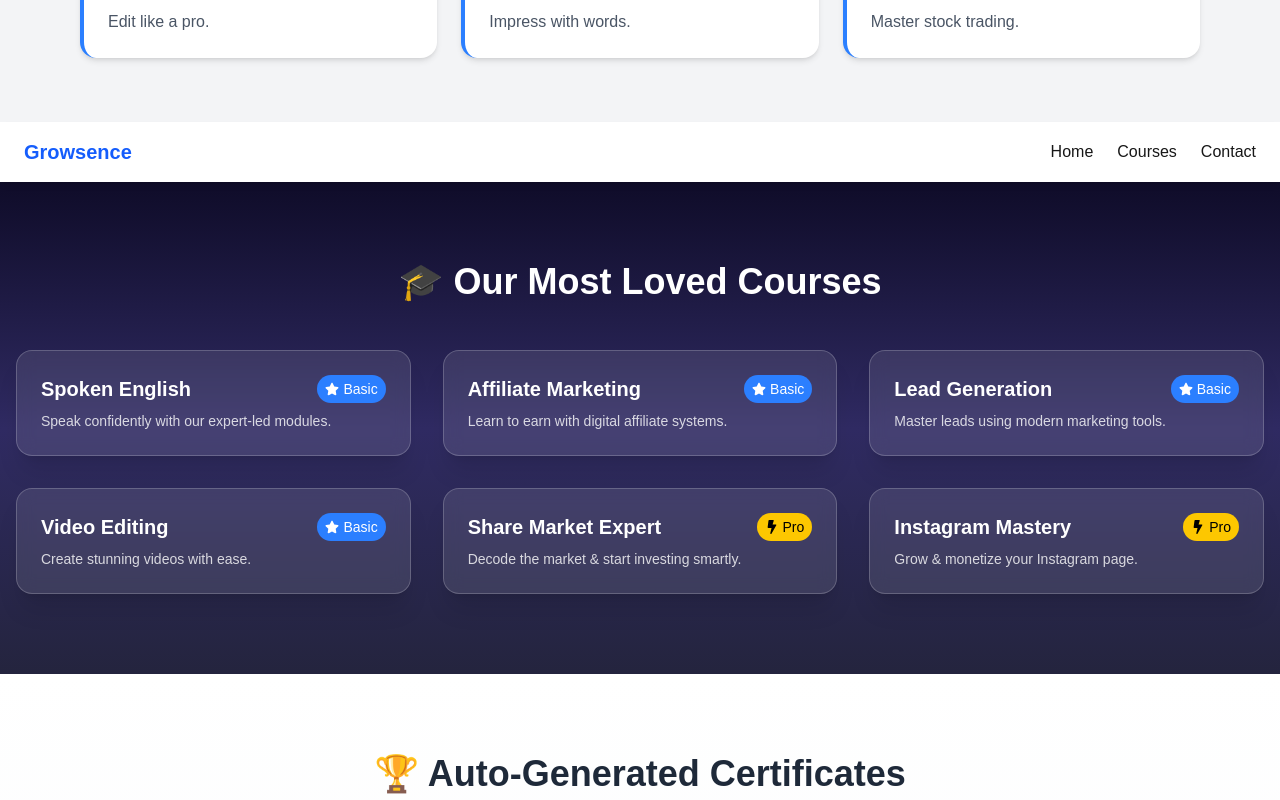
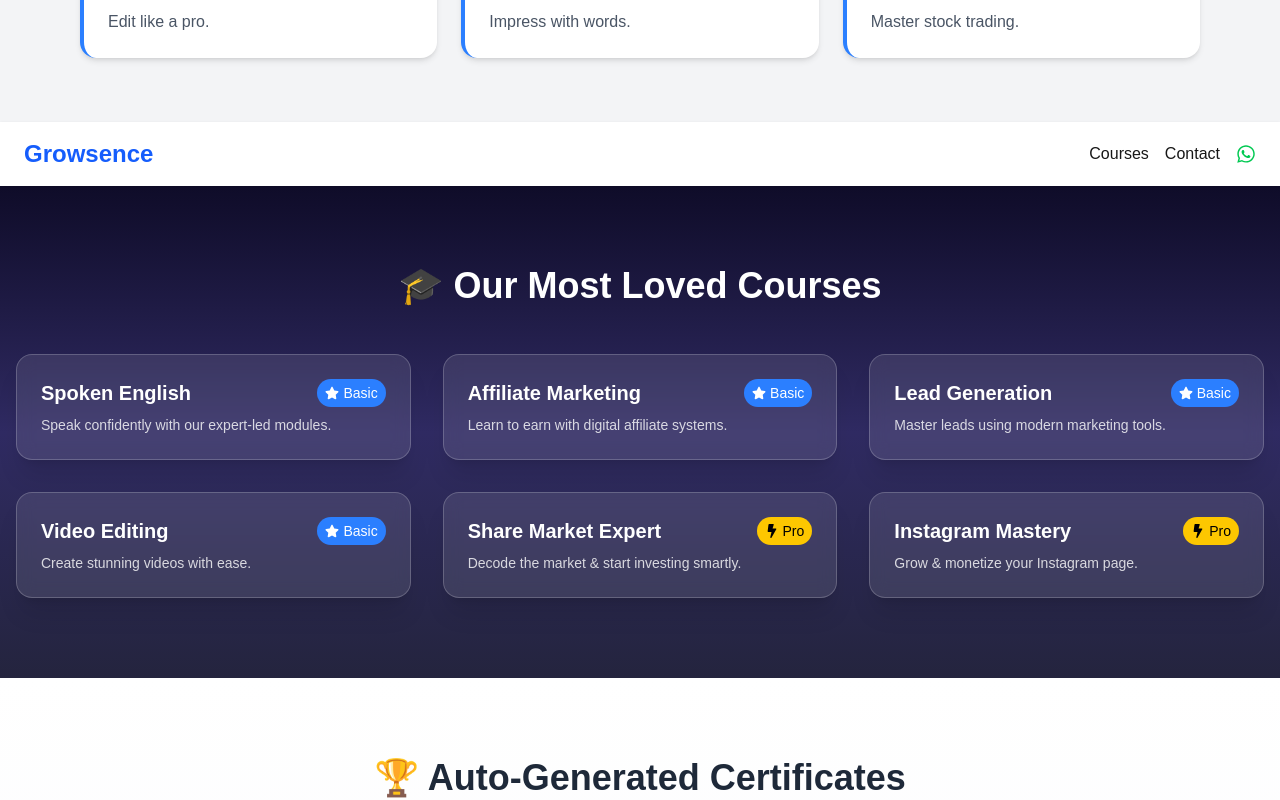
Before and after one commit to growsenceindia/Growsence, a Next.js app: page / in a window 1280 px wide. Shown: the part 820-1620 px from the top of the page. Built offline with nearby package versions, Linux system fonts and the light colour scheme.

Commit message:
Fixed build errors - navbar, img, key

```diff
--- a/app/components/Navbar.js
+++ b/app/components/Navbar.js
@@ -1,21 +1,20 @@
 'use client'
 import Link from 'next/link'
+import { FaWhatsapp } from 'react-icons/fa'
 
 export default function Navbar() {
   return (
-    <nav className="bg-white shadow-md py-4 px-6 flex justify-between items-center sticky top-0 z-50">
-      <div className="text-xl font-bold text-blue-600">Growsence</div>
-      <ul className="flex space-x-6">
-        <li>
-          <Link href="/" className="hover:text-blue-500">Home</Link>
-        </li>
-        <li>
-          <Link href="#courses" className="hover:text-blue-500">Courses</Link>
-        </li>
-        <li>
-          <Link href="#contact" className="hover:text-blue-500">Contact</Link>
-        </li>
-      </ul>
+    <nav className="bg-white shadow sticky top-0 z-50 px-6 py-4 flex justify-between items-center">
+      <Link href="/" className="text-2xl font-bold text-blue-600">
+        Growsence
+      </Link>
+      <div className="flex gap-4 items-center">
+        <Link href="#courses" className="hover:text-blue-500">Courses</Link>
+        <Link href="#contact" className="hover:text-blue-500">Contact</Link>
+        <a href="https://wa.me/919835742586" target="_blank" rel="noopener noreferrer" className="text-green-500">
+          <FaWhatsapp size={20} />
+        </a>
+      </div>
     </nav>
   )
 }
--- a/app/components/TrustRefundSection.js
+++ b/app/components/TrustRefundSection.js
@@ -3,22 +3,13 @@ import Image from 'next/image'
 
 export default function TrustRefundSection() {
   return (
-    <section className="py-12 bg-gray-100 text-center px-4">
-      <h2 className="text-2xl font-bold mb-6">Trusted by Thousands</h2>
-      <div className="flex flex-col md:flex-row justify-center items-center gap-8">
-        <div>
-          <Image src="/msme.png" alt="MSME Certificate" width={200} height={100} />
-          <p className="mt-2 text-sm text-gray-600">MSME Registered</p>
-        </div>
-        <div>
-          <Image src="/gst.png" alt="GST Registered" width={200} height={100} />
-          <p className="mt-2 text-sm text-gray-600">GST Verified</p>
-        </div>
-        <div>
-          <Image src="/news.png" alt="Featured on News" width={200} height={100} />
-          <p className="mt-2 text-sm text-gray-600">Featured in News</p>
-        </div>
+    <section className="bg-gray-100 py-10 text-center">
+      <h2 className="text-3xl font-bold mb-6">Our Legal Trust Seals</h2>
+      <div className="flex justify-center gap-10">
+        <Image src="/gst.png" alt="GST" width={120} height={60} />
+        <Image src="/msme.png" alt="MSME" width={120} height={60} />
       </div>
+      <p className="mt-6 text-sm text-gray-600">Refund available within 48 hours with 5% deduction.</p>
     </section>
   )
 }
--- a/app/components/XPLeaderboardSection.js
+++ b/app/components/XPLeaderboardSection.js
@@ -1,19 +1,18 @@
 'use client'
-
 export default function XPLeaderboardSection() {
   const topStudents = [
-    { name: "Ankit", xp: 9200 },
-    { name: "Sneha", xp: 8800 },
-    { name: "Rahul", xp: 8600 },
+    { name: 'Akash', xp: 1200 },
+    { name: 'Riya', xp: 1100 },
+    { name: 'Rahul', xp: 980 },
   ]
 
   return (
-    <section className="py-12 bg-white text-center px-4">
-      <h2 className="text-2xl font-bold mb-6">🏆 Top XP Leaders</h2>
-      <div className="grid grid-cols-1 md:grid-cols-3 gap-6">
+    <section className="py-10 bg-white text-center">
+      <h2 className="text-3xl font-bold mb-6">🏆 XP Leaderboard</h2>
+      <div className="max-w-xl mx-auto">
         {topStudents.map((student, index) => (
-          <div key={index} className="bg-blue-100 p-6 rounded-xl shadow hover:scale-105 transition">
-            <h3 className="text-lg font-semibold">{student.name}</h3>
+          <div key={index} className="bg-blue-50 p-4 my-2 rounded shadow">
+            <p className="text-lg font-semibold">{student.name}</p>
             <p className="text-sm text-gray-600">{student.xp} XP</p>
           </div>
         ))}
```
